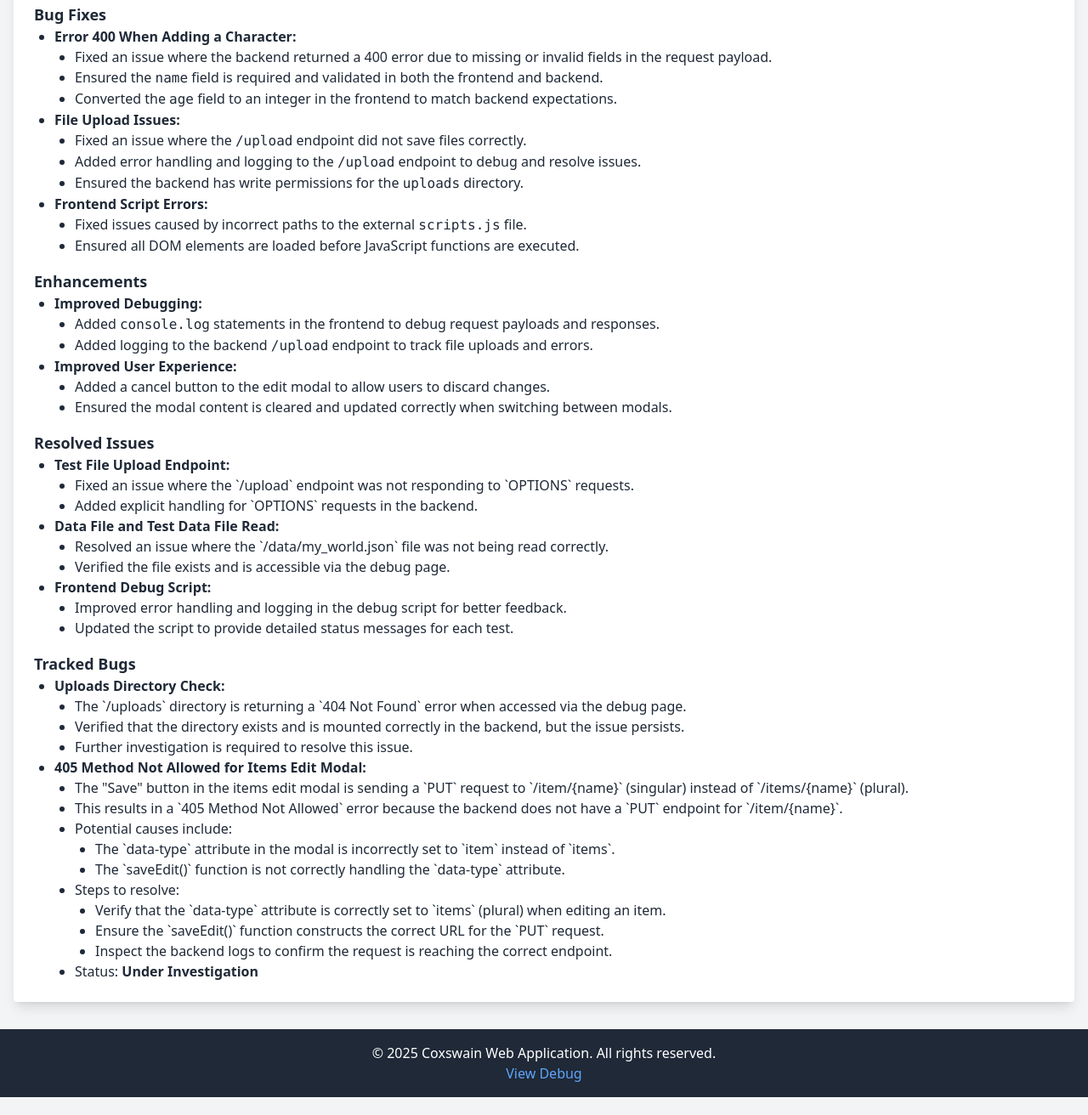
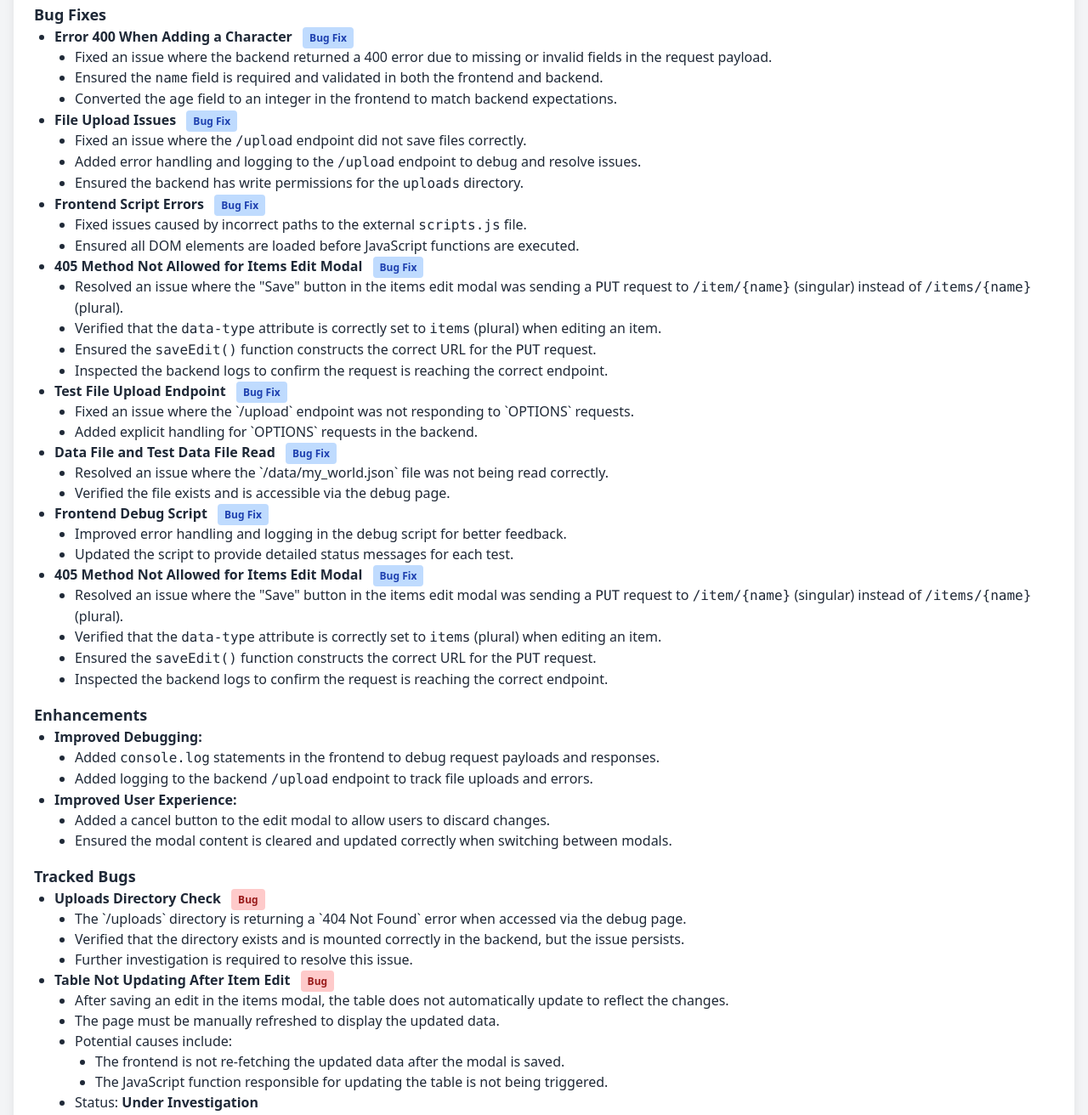
Before and after one commit to Tatz1337/coxswain, a plain HTML site: page static/changelog.html in a window 1280 px wide. Shown: the part 610-1922 px from the top of the page at 85% size. Before the commit the page ends 1901 px from the top, so only its background shows below. Drawn offline with nearby package versions, Linux system fonts and the light colour scheme.

Commit message:
Update
Fixed 405 Method Not Allowed Error

```diff
--- a/static/changelog.html
+++ b/static/changelog.html
@@ -30,18 +30,24 @@
 
             <h4 class="text-lg font-semibold mt-4">Added Features</h4>
             <ul class="list-disc pl-6">
-                <li><strong>Dynamic Image Handling for Characters:</strong>
+                <li>
+                    <strong>Dynamic Image Handling for Characters</strong>
+                    <span class="bg-green-200 text-green-800 text-xs font-semibold ml-2 px-2 py-1 rounded">Feature</span>
                     <ul class="list-disc pl-6">
                         <li>Implemented logic to assign a default image (<code>/uploads/placeholder_char.png</code>) if no image is uploaded when adding a new character.</li>
                         <li>Added functionality to upload images to the <code>/uploads</code> directory via the <code>/upload</code> endpoint.</li>
                     </ul>
                 </li>
-                <li><strong>Capitalization in Edit Modal:</strong>
+                <li>
+                    <strong>Capitalization in Edit Modal</strong>
+                    <span class="bg-green-200 text-green-800 text-xs font-semibold ml-2 px-2 py-1 rounded">Feature</span>
                     <ul class="list-disc pl-6">
                         <li>Updated the modal to display capitalized values for JSON fields when in editing mode. This change is for display purposes only and does not affect the saved data.</li>
                     </ul>
                 </li>
-                <li><strong>Tailwind-Styled Alert Box:</strong>
+                <li>
+                    <strong>Tailwind-Styled Alert Box</strong>
+                    <span class="bg-green-200 text-green-800 text-xs font-semibold ml-2 px-2 py-1 rounded">Feature</span>
                     <ul class="list-disc pl-6">
                         <li>Replaced browser alerts with a Tailwind-styled alert box for success and error messages.</li>
                         <li>Positioned the alert box in the bottom-left corner of the screen.</li>
@@ -51,7 +57,7 @@
 
             <h4 class="text-lg font-semibold mt-4">Refactoring</h4>
             <ul class="list-disc pl-6">
-                <li><strong>Moved JavaScript and CSS to External Files:</strong>
+                <li><strong>Moved JavaScript and CSS to External Files</strong>
                     <ul class="list-disc pl-6">
                         <li>Moved inline JavaScript to <code>scripts.js</code>.</li>
                         <li>Moved inline CSS to <code>/static/styles.css</code>.</li>
@@ -62,24 +68,68 @@
 
             <h4 class="text-lg font-semibold mt-4">Bug Fixes</h4>
             <ul class="list-disc pl-6">
-                <li><strong>Error 400 When Adding a Character:</strong>
+                <li>
+                    <strong>Error 400 When Adding a Character</strong>
+                    <span class="bg-blue-200 text-blue-800 text-xs font-semibold ml-2 px-2 py-1 rounded">Bug Fix</span>
                     <ul class="list-disc pl-6">
                         <li>Fixed an issue where the backend returned a 400 error due to missing or invalid fields in the request payload.</li>
                         <li>Ensured the <code>name</code> field is required and validated in both the frontend and backend.</li>
                         <li>Converted the <code>age</code> field to an integer in the frontend to match backend expectations.</li>
                     </ul>
                 </li>
-                <li><strong>File Upload Issues:</strong>
+                <li>
+                    <strong>File Upload Issues</strong>
+                    <span class="bg-blue-200 text-blue-800 text-xs font-semibold ml-2 px-2 py-1 rounded">Bug Fix</span>
                     <ul class="list-disc pl-6">
                         <li>Fixed an issue where the <code>/upload</code> endpoint did not save files correctly.</li>
                         <li>Added error handling and logging to the <code>/upload</code> endpoint to debug and resolve issues.</li>
                         <li>Ensured the backend has write permissions for the <code>uploads</code> directory.</li>
                     </ul>
                 </li>
-                <li><strong>Frontend Script Errors:</strong>
+                <li><strong>Frontend Script Errors</strong>
+                    <span class="bg-blue-200 text-blue-800 text-xs font-semibold ml-2 px-2 py-1 rounded">Bug Fix</span>
                     <ul class="list-disc pl-6">
                         <li>Fixed issues caused by incorrect paths to the external <code>scripts.js</code> file.</li>
                         <li>Ensured all DOM elements are loaded before JavaScript functions are executed.</li>
+                    </ul>
+                </li>
+                <li><strong>405 Method Not Allowed for Items Edit Modal</strong>
+                    <span class="bg-blue-200 text-blue-800 text-xs font-semibold ml-2 px-2 py-1 rounded">Bug Fix</span>
+                    <ul class="list-disc pl-6">
+                        <li>Resolved an issue where the "Save" button in the items edit modal was sending a <code>PUT</code> request to <code>/item/{name}</code> (singular) instead of <code>/items/{name}</code> (plural).</li>
+                        <li>Verified that the <code>data-type</code> attribute is correctly set to <code>items</code> (plural) when editing an item.</li>
+                        <li>Ensured the <code>saveEdit()</code> function constructs the correct URL for the <code>PUT</code> request.</li>
+                        <li>Inspected the backend logs to confirm the request is reaching the correct endpoint.</li>
+                    </ul>
+                </li>
+                <li><strong>Test File Upload Endpoint</strong>
+                    <span class="bg-blue-200 text-blue-800 text-xs font-semibold ml-2 px-2 py-1 rounded">Bug Fix</span>
+                    <ul class="list-disc pl-6">
+                        <li>Fixed an issue where the `/upload` endpoint was not responding to `OPTIONS` requests.</li>
+                        <li>Added explicit handling for `OPTIONS` requests in the backend.</li>
+                    </ul>
+                </li>
+                <li><strong>Data File and Test Data File Read</strong>
+                    <span class="bg-blue-200 text-blue-800 text-xs font-semibold ml-2 px-2 py-1 rounded">Bug Fix</span>
+                    <ul class="list-disc pl-6">
+                        <li>Resolved an issue where the `/data/my_world.json` file was not being read correctly.</li>
+                        <li>Verified the file exists and is accessible via the debug page.</li>
+                    </ul>
+                </li>
+                <li><strong>Frontend Debug Script</strong>
+                    <span class="bg-blue-200 text-blue-800 text-xs font-semibold ml-2 px-2 py-1 rounded">Bug Fix</span>
+                    <ul class="list-disc pl-6">
+                        <li>Improved error handling and logging in the debug script for better feedback.</li>
+                        <li>Updated the script to provide detailed status messages for each test.</li>
+                    </ul>
+                </li>
+                <li><strong>405 Method Not Allowed for Items Edit Modal</strong>
+                    <span class="bg-blue-200 text-blue-800 text-xs font-semibold ml-2 px-2 py-1 rounded">Bug Fix</span>
+                    <ul class="list-disc pl-6">
+                        <li>Resolved an issue where the "Save" button in the items edit modal was sending a <code>PUT</code> request to <code>/item/{name}</code> (singular) instead of <code>/items/{name}</code> (plural).</li>
+                        <li>Verified that the <code>data-type</code> attribute is correctly set to <code>items</code> (plural) when editing an item.</li>
+                        <li>Ensured the <code>saveEdit()</code> function constructs the correct URL for the <code>PUT</code> request.</li>
+                        <li>Inspected the backend logs to confirm the request is reaching the correct endpoint.</li>
                     </ul>
                 </li>
             </ul>
@@ -100,52 +150,27 @@
                 </li>
             </ul>
 
-            <h4 class="text-lg font-semibold mt-4">Resolved Issues</h4>
-            <ul class="list-disc pl-6">
-                <li><strong>Test File Upload Endpoint:</strong>
-                    <ul class="list-disc pl-6">
-                        <li>Fixed an issue where the `/upload` endpoint was not responding to `OPTIONS` requests.</li>
-                        <li>Added explicit handling for `OPTIONS` requests in the backend.</li>
-                    </ul>
-                </li>
-                <li><strong>Data File and Test Data File Read:</strong>
-                    <ul class="list-disc pl-6">
-                        <li>Resolved an issue where the `/data/my_world.json` file was not being read correctly.</li>
-                        <li>Verified the file exists and is accessible via the debug page.</li>
-                    </ul>
-                </li>
-                <li><strong>Frontend Debug Script:</strong>
-                    <ul class="list-disc pl-6">
-                        <li>Improved error handling and logging in the debug script for better feedback.</li>
-                        <li>Updated the script to provide detailed status messages for each test.</li>
-                    </ul>
-                </li>
-            </ul>
-
             <h4 class="text-lg font-semibold mt-4">Tracked Bugs</h4>
             <ul class="list-disc pl-6">
-                <li><strong>Uploads Directory Check:</strong>
+                <li>
+                    <strong>Uploads Directory Check</strong>
+                    <span class="bg-red-200 text-red-800 text-xs font-semibold ml-2 px-2 py-1 rounded">Bug</span>
                     <ul class="list-disc pl-6">
                         <li>The `/uploads` directory is returning a `404 Not Found` error when accessed via the debug page.</li>
                         <li>Verified that the directory exists and is mounted correctly in the backend, but the issue persists.</li>
                         <li>Further investigation is required to resolve this issue.</li>
                     </ul>
                 </li>
-                <li><strong>405 Method Not Allowed for Items Edit Modal:</strong>
+                <li>
+                    <strong>Table Not Updating After Item Edit</strong>
+                    <span class="bg-red-200 text-red-800 text-xs font-semibold ml-2 px-2 py-1 rounded">Bug</span>
                     <ul class="list-disc pl-6">
-                        <li>The "Save" button in the items edit modal is sending a `PUT` request to `/item/{name}` (singular) instead of `/items/{name}` (plural).</li>
-                        <li>This results in a `405 Method Not Allowed` error because the backend does not have a `PUT` endpoint for `/item/{name}`.</li>
+                        <li>After saving an edit in the items modal, the table does not automatically update to reflect the changes.</li>
+                        <li>The page must be manually refreshed to display the updated data.</li>
                         <li>Potential causes include:
                             <ul class="list-disc pl-6">
-                                <li>The `data-type` attribute in the modal is incorrectly set to `item` instead of `items`.</li>
-                                <li>The `saveEdit()` function is not correctly handling the `data-type` attribute.</li>
-                            </ul>
-                        </li>
-                        <li>Steps to resolve:
-                            <ul class="list-disc pl-6">
-                                <li>Verify that the `data-type` attribute is correctly set to `items` (plural) when editing an item.</li>
-                                <li>Ensure the `saveEdit()` function constructs the correct URL for the `PUT` request.</li>
-                                <li>Inspect the backend logs to confirm the request is reaching the correct endpoint.</li>
+                                <li>The frontend is not re-fetching the updated data after the modal is saved.</li>
+                                <li>The JavaScript function responsible for updating the table is not being triggered.</li>
                             </ul>
                         </li>
                         <li>Status: <strong>Under Investigation</strong></li>
```
Also changed, not shown: data/my_world.json (+4 -4 lines), 1 other file.
